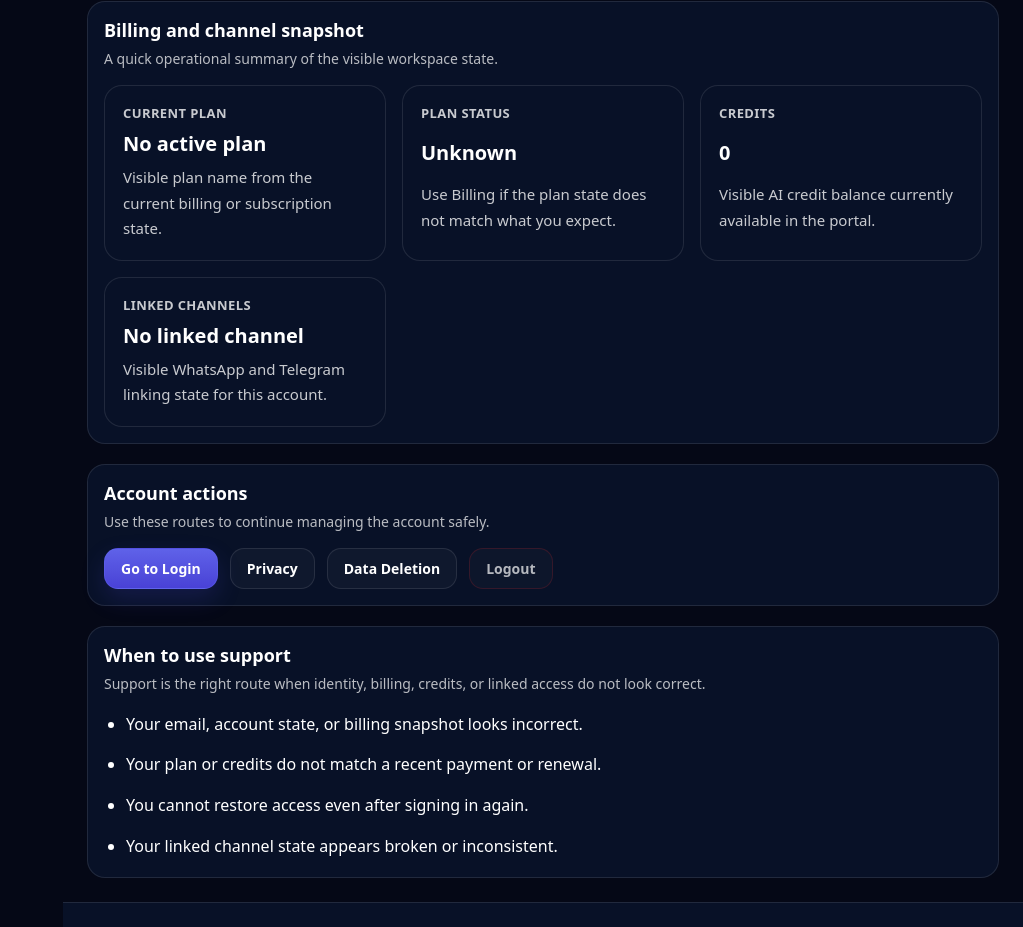
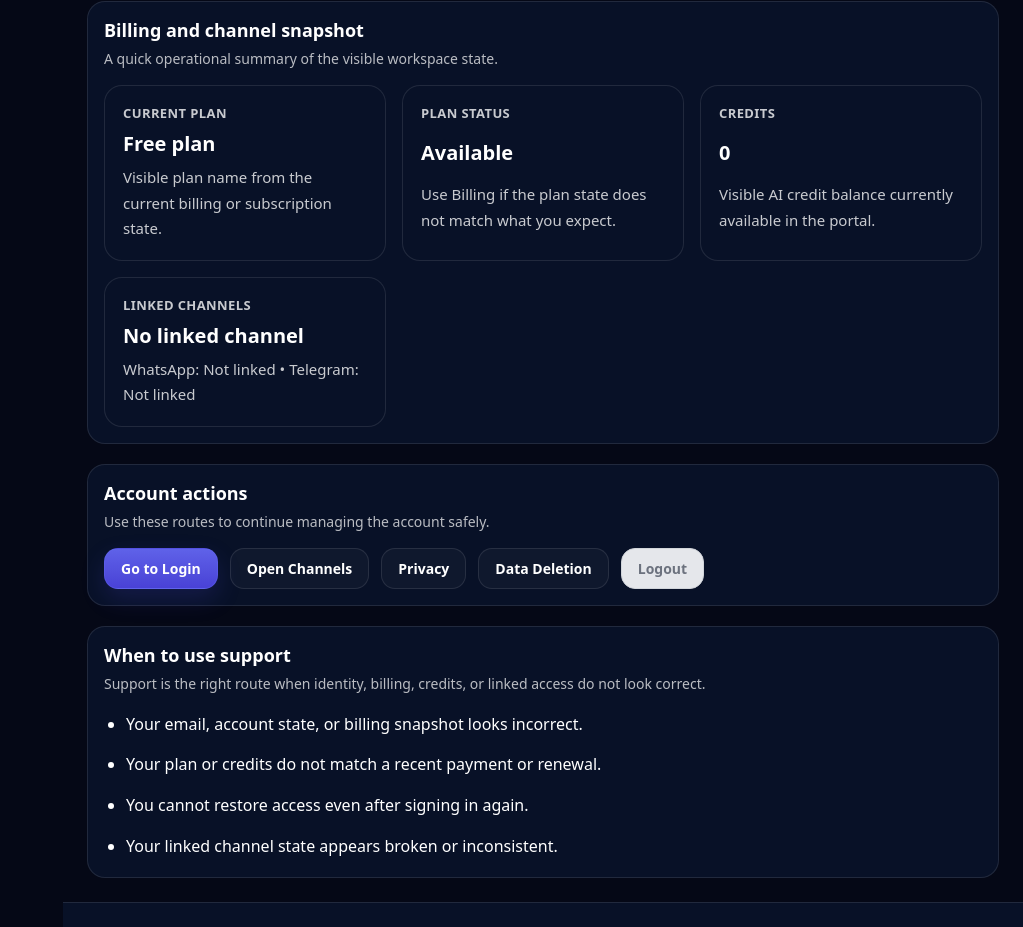
Before and after one commit to SirBM201/naija-tax-guide-frontend, a Next.js app: page /profile in a window 1280 px wide. Shown: the part 839-1766 px from the top of the page, without its empty margins (257-1280 px from the left). Built offline with nearby package versions, Linux system fonts and the light colour scheme; no server answers; sample sign-in values are in the browser's storage.

Commit message:
Update page.tsx

```diff
--- a/app/profile/page.tsx
+++ b/app/profile/page.tsx
@@ -1,6 +1,6 @@
 "use client";
 
-import React, { useEffect, useMemo, useState } from "react";
+import React, { useMemo, useState } from "react";
 import { useRouter } from "next/navigation";
 import AppShell, {
   shellButtonPrimary,
@@ -20,6 +20,11 @@ function safeText(value: unknown, fallback = "—"): string {
       ? ""
       : String(value).trim();
   return text || fallback;
+}
+
+function safeNumber(value: unknown, fallback = 0): number {
+  const num = Number(value);
+  return Number.isFinite(num) ? num : fallback;
 }
 
 function truthyValue(value: unknown): boolean {
@@ -100,67 +105,112 @@ function actionRowStyle(): React.CSSProperties {
   };
 }
 
+function buttonStyleWithDisabledState(
+  baseStyle: React.CSSProperties,
+  disabled: boolean
+): React.CSSProperties {
+  if (!disabled) {
+    return {
+      ...baseStyle,
+      cursor: "pointer",
+      opacity: 1,
+    };
+  }
+
+  return {
+    ...baseStyle,
+    cursor: "not-allowed",
+    opacity: 1,
+    background: "#e5e7eb",
+    color: "#6b7280",
+    border: "1px solid #d1d5db",
+    boxShadow: "none",
+    filter: "grayscale(0.12)",
+    transform: "none",
+  };
+}
+
 export default function ProfilePage() {
   const router = useRouter();
   const { user, hasSession, authReady, logout } = useAuth();
-
-  const {
-    profile,
-    subscription,
-    billing,
-    credits,
-    channelLinks,
-  } = useWorkspaceState();
+  const { profile, subscription, billing, credits, channelLinks } = useWorkspaceState();
 
   const [loggingOut, setLoggingOut] = useState(false);
   const [logoutNotice, setLogoutNotice] = useState("");
 
+  const profileData = (profile ?? {}) as Record<string, unknown>;
+  const subscriptionData = (subscription ?? {}) as Record<string, unknown>;
+  const billingData = (billing ?? {}) as Record<string, unknown>;
+  const creditsData = (credits ?? {}) as Record<string, unknown>;
+  const channelLinksData = (channelLinks ?? {}) as Record<string, unknown>;
+  const userData = (user ?? {}) as Record<string, unknown>;
+
   const accountEmail = safeText(
-    profile?.email || user?.email || billing?.checkout_email || "Not currently available"
+    profileData.email || userData.email || billingData.checkout_email || "Not currently available"
   );
 
   const accountName = safeText(
-    profile?.full_name ||
-      profile?.display_name ||
-      profile?.first_name ||
+    profileData.full_name ||
+      profileData.display_name ||
+      profileData.first_name ||
       "Workspace user"
   );
 
   const accountId = safeText(
-    profile?.account_id || profile?.id || user?.account_id || "Not currently available"
+    profileData.account_id || profileData.id || userData.account_id || "Not currently available"
   );
 
-  const planName = safeText(
-    subscription?.plan_name ||
-      billing?.plan_name ||
-      subscription?.plan_code ||
-      billing?.plan_code ||
-      "No active plan"
+  const rawPlanName = safeText(
+    subscriptionData.plan_name ||
+      billingData.plan_name ||
+      subscriptionData.plan_code ||
+      billingData.plan_code ||
+      "",
+    ""
   );
 
-  const planStatus = safeText(subscription?.status || billing?.status || "Unknown");
-  const creditBalance = Number(credits?.balance ?? 0);
+  const rawPlanStatus = safeText(
+    subscriptionData.status || billingData.status || "",
+    ""
+  );
+
+  const normalizedPlanName = rawPlanName.toLowerCase();
+  const normalizedPlanStatus = rawPlanStatus.toLowerCase();
+
+  const isFreeContext =
+    normalizedPlanName === "free" ||
+    normalizedPlanName === "no active plan" ||
+    normalizedPlanName === "" ||
+    normalizedPlanStatus === "free" ||
+    normalizedPlanStatus === "none" ||
+    normalizedPlanStatus === "";
+
+  const planName = isFreeContext ? "Free plan" : rawPlanName;
+  const planStatus = isFreeContext ? "Available" : rawPlanStatus || "Active";
+
+  const creditBalance = safeNumber(creditsData.balance, 0);
 
   const whatsappLinked = truthyValue(
-    channelLinks?.whatsapp_linked || channelLinks?.whatsapp?.linked
+    channelLinksData.whatsapp_linked ||
+      (channelLinksData.whatsapp as Record<string, unknown> | undefined)?.linked
   );
+
   const telegramLinked = truthyValue(
-    channelLinks?.telegram_linked || channelLinks?.telegram?.linked
+    channelLinksData.telegram_linked ||
+      (channelLinksData.telegram as Record<string, unknown> | undefined)?.linked
   );
 
   const channelState = useMemo(() => {
-    if (whatsappLinked && telegramLinked) return "WhatsApp + Telegram linked";
-    if (whatsappLinked) return "WhatsApp linked";
-    if (telegramLinked) return "Telegram linked";
+    if (whatsappLinked && telegramLinked) return "All linked";
+    if (whatsappLinked || telegramLinked) return "Partially linked";
     return "No linked channel";
   }, [whatsappLinked, telegramLinked]);
 
-  useEffect(() => {
-    if (!authReady) return;
-    if (!hasSession) {
-      setLogoutNotice("");
-    }
-  }, [authReady, hasSession]);
+  const channelHelper = useMemo(() => {
+    return `WhatsApp: ${whatsappLinked ? "Linked" : "Not linked"} • Telegram: ${
+      telegramLinked ? "Linked" : "Not linked"
+    }`;
+  }, [whatsappLinked, telegramLinked]);
 
   async function handleLogout() {
     setLoggingOut(true);
@@ -168,7 +218,7 @@ export default function ProfilePage() {
 
     try {
       await logout();
-      setLogoutNotice("You have been logged out successfully.");
+      setLogoutNotice("You have been logged out successfully. Redirecting to login...");
       setTimeout(() => {
         router.replace("/login");
       }, 250);
@@ -219,11 +269,7 @@ export default function ProfilePage() {
         )}
 
         {logoutNotice ? (
-          <Banner
-            tone="default"
-            title="Account update"
-            subtitle={logoutNotice}
-          />
+          <Banner tone="default" title="Account update" subtitle={logoutNotice} />
         ) : null}
 
         <WorkspaceSectionCard
@@ -320,9 +366,7 @@ export default function ProfilePage() {
             <div style={infoCardStyle()}>
               <p style={labelStyle()}>Linked Channels</p>
               <p style={valueStyle()}>{channelState}</p>
-              <p style={helperStyle()}>
-                Visible WhatsApp and Telegram linking state for this account.
-              </p>
+              <p style={helperStyle()}>{channelHelper}</p>
             </div>
           </div>
         </WorkspaceSectionCard>
@@ -333,20 +377,21 @@ export default function ProfilePage() {
         >
           <div style={actionRowStyle()}>
             {!hasSession ? (
-              <button
-                onClick={() => router.push("/login")}
-                style={shellButtonPrimary()}
-              >
+              <button onClick={() => router.push("/login")} style={shellButtonPrimary()}>
                 Go to Login
               </button>
             ) : (
-              <button
-                onClick={() => router.push("/billing")}
-                style={shellButtonPrimary()}
-              >
+              <button onClick={() => router.push("/billing")} style={shellButtonPrimary()}>
                 Open Billing
               </button>
             )}
+
+            <button
+              onClick={() => router.push("/channels")}
+              style={shellButtonSecondary()}
+            >
+              Open Channels
+            </button>
 
             <button
               onClick={() => router.push("/privacy")}
@@ -365,12 +410,14 @@ export default function ProfilePage() {
             <button
               onClick={handleLogout}
               disabled={loggingOut || !hasSession}
-              style={{
-                ...shellButtonSecondary(),
-                opacity: loggingOut || !hasSession ? 0.7 : 1,
-                cursor: loggingOut || !hasSession ? "not-allowed" : "pointer",
-                border: "1px solid rgba(220,38,38,0.28)",
-              }}
+              aria-disabled={loggingOut || !hasSession}
+              style={buttonStyleWithDisabledState(
+                {
+                  ...shellButtonSecondary(),
+                  border: "1px solid rgba(220,38,38,0.28)",
+                },
+                loggingOut || !hasSession
+              )}
             >
               {loggingOut ? "Logging out..." : "Logout"}
             </button>
```
